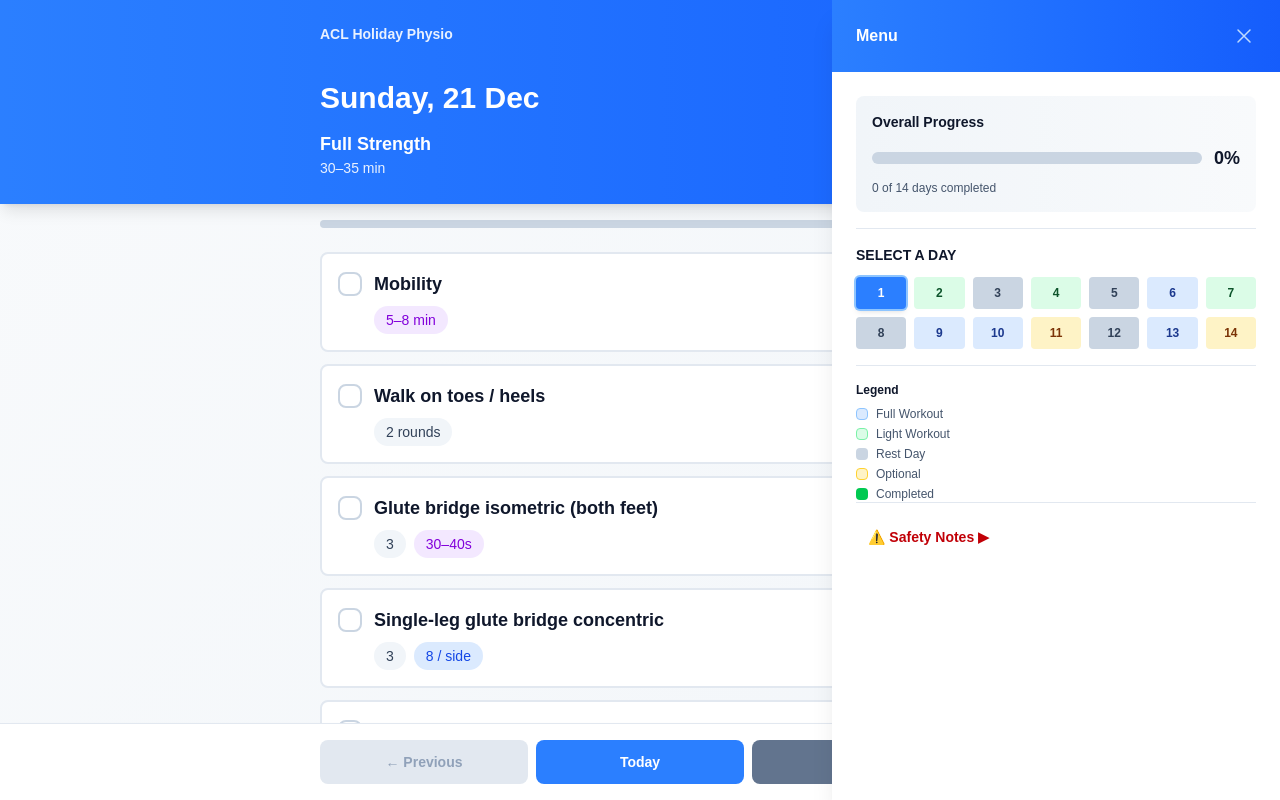
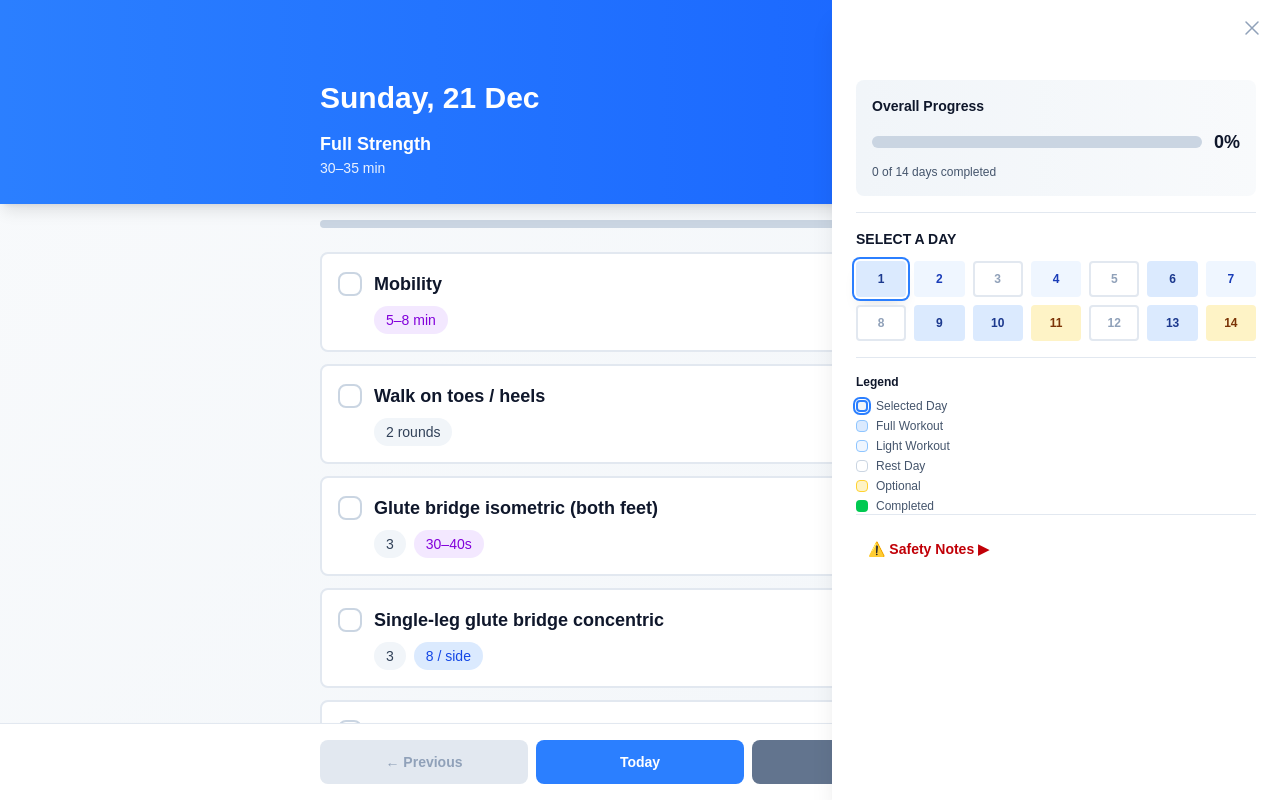
Before and after one commit to brucedonovan/holidayphysio, a Next.js app: page / in a window 1280 px wide. Both pictures are taken after a click on the button 940 px from the left and 44 px from the top of the page. Shown: the top 800 px of the page. Built offline with nearby package versions, Linux system fonts and the light colour scheme.

Commit message:
feat: Add calendar icon and improve menu layout in WorkoutTracker

```diff
--- a/app/components/WorkoutTracker.tsx
+++ b/app/components/WorkoutTracker.tsx
@@ -2,7 +2,7 @@
 
 import { useState, useEffect } from 'react';
 import { Dialog, DialogPanel, DialogTitle } from '@headlessui/react';
-import { XMarkIcon } from '@heroicons/react/24/outline';
+import { XMarkIcon, CalendarIcon } from '@heroicons/react/24/outline';
 import workoutPlan from '@/lib/workoutData';
 import type { WorkoutDay } from '@/lib/workoutData';
 
@@ -151,15 +151,12 @@ export default function WorkoutTracker() {
       {/* Header with Menu Button */}
       <div className={`bg-gradient-to-r ${getTypeColor(currentDay.type)} text-white sticky top-0 z-20 shadow-lg`}>
         <div className="max-w-2xl mx-auto px-4 py-6">
-          <div className="flex items-start justify-between mb-4">
-            <div className="text-sm font-semibold opacity-90">ACL Holiday Physio</div>
+          <div className="flex items-start justify-end mb-4">
             <button
               onClick={() => setShowMenu(!showMenu)}
               className="p-2 hover:bg-white hover:bg-opacity-20 rounded-lg transition-all"
             >
-              <svg className="w-6 h-6" fill="currentColor" viewBox="0 0 20 20">
-                <path d="M2 5a2 2 0 012-2h12a2 2 0 012 2v2a2 2 0 01-2 2H4a2 2 0 01-2-2V5zm0 6a2 2 0 012-2h12a2 2 0 012 2v2a2 2 0 01-2 2H4a2 2 0 01-2-2v-2zm0 6a2 2 0 012-2h12a2 2 0 012 2v2a2 2 0 01-2 2H4a2 2 0 01-2-2v-2z" />
-              </svg>
+              <CalendarIcon className="w-6 h-6" />
             </button>
           </div>
 
@@ -189,20 +186,17 @@ export default function WorkoutTracker() {
                 className="pointer-events-auto w-screen max-w-md transform transition duration-500 ease-in-out data-closed:translate-x-full sm:duration-700"
               >
                 <div className="relative flex h-full flex-col overflow-y-auto bg-white shadow-xl">
-                  {/* Header */}
-                  <div className="bg-gradient-to-r from-blue-500 to-blue-600 px-4 py-6 sm:px-6">
-                    <div className="flex items-center justify-between">
-                      <DialogTitle className="text-base font-semibold text-white">Menu</DialogTitle>
+                  {/* Close Button */}
+                  <div className="flex justify-end p-4">
                     <button
                       type="button"
                       onClick={() => setShowMenu(false)}
-                        className="relative rounded-md text-blue-200 hover:text-white focus-visible:outline-2 focus-visible:outline-offset-2 focus-visible:outline-white"
+                      className="relative rounded-md text-slate-400 hover:text-slate-600 focus-visible:outline-2 focus-visible:outline-offset-2 focus-visible:outline-blue-500"
                     >
                       <span className="absolute -inset-2.5" />
                       <span className="sr-only">Close panel</span>
                       <XMarkIcon aria-hidden="true" className="size-6" />
                     </button>
-                    </div>
                   </div>
 
                   {/* Content */}
@@ -236,18 +230,22 @@ export default function WorkoutTracker() {
                           );
 
                           let bgColor = 'bg-slate-100 text-slate-700 hover:bg-slate-200';
-                          if (isSelected) {
-                            bgColor = 'bg-blue-500 text-white shadow-md ring-2 ring-blue-300';
-                          } else if (allExercisesChecked) {
+                          let borderStyle = '';
+
+                          if (allExercisesChecked) {
                             bgColor = 'bg-green-500 text-white shadow-md';
                           } else if (day.type === 'full') {
                             bgColor = 'bg-blue-100 text-blue-900 hover:bg-blue-200';
                           } else if (day.type === 'light') {
-                            bgColor = 'bg-green-100 text-green-900 hover:bg-green-200';
+                            bgColor = 'bg-blue-50 text-blue-800 hover:bg-blue-100';
                           } else if (day.type === 'rest') {
-                            bgColor = 'bg-slate-300 text-slate-700 hover:bg-slate-400';
+                            bgColor = 'bg-white text-slate-400 border-2 border-slate-200 hover:bg-slate-50';
                           } else if (day.type === 'optional') {
                             bgColor = 'bg-amber-100 text-amber-900 hover:bg-amber-200';
+                          }
+
+                          if (isSelected) {
+                            borderStyle = 'ring-2 ring-blue-500 ring-offset-2 shadow-lg';
                           }
 
                           return (
@@ -257,7 +255,7 @@ export default function WorkoutTracker() {
                                 setSelectedDate(day.date);
                                 setShowMenu(false);
                               }}
-                              className={`p-2 rounded font-semibold transition-all text-xs ${bgColor}`}
+                              className={`p-2 rounded font-semibold transition-all text-xs ${bgColor} ${borderStyle}`}
                               title={day.day}
                             >
                               {dayNum}
@@ -271,15 +269,19 @@ export default function WorkoutTracker() {
                         <p className="font-semibold text-slate-900 mb-2">Legend</p>
                         <div className="space-y-1">
                           <div className="flex items-center gap-2">
+                            <div className="w-3 h-3 rounded bg-slate-100 border-2 border-blue-500 ring-2 ring-blue-500 ring-offset-1" />
+                            <span>Selected Day</span>
+                          </div>
+                          <div className="flex items-center gap-2">
                             <div className="w-3 h-3 rounded bg-blue-100 border border-blue-300" />
                             <span>Full Workout</span>
                           </div>
                           <div className="flex items-center gap-2">
-                            <div className="w-3 h-3 rounded bg-green-100 border border-green-300" />
+                            <div className="w-3 h-3 rounded bg-blue-50 border border-blue-300" />
                             <span>Light Workout</span>
                           </div>
                           <div className="flex items-center gap-2">
-                            <div className="w-3 h-3 rounded bg-slate-300" />
+                            <div className="w-3 h-3 rounded bg-white border border-slate-300" />
                             <span>Rest Day</span>
                           </div>
                           <div className="flex items-center gap-2">
```
Lines whose indentation alone changed are shown as unchanged.
